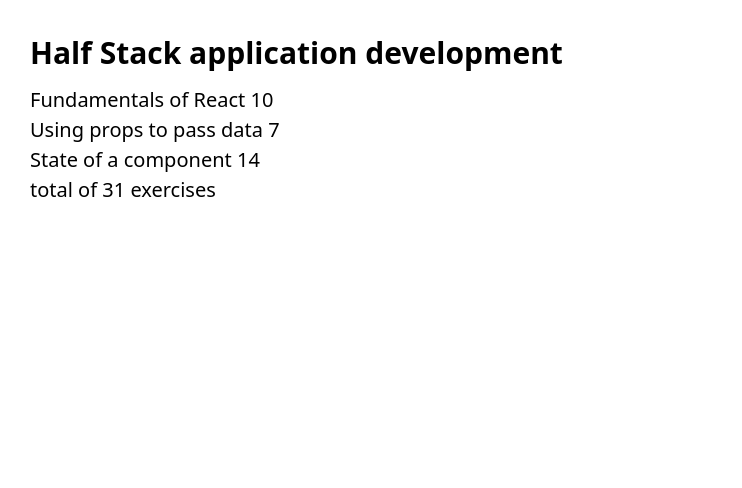
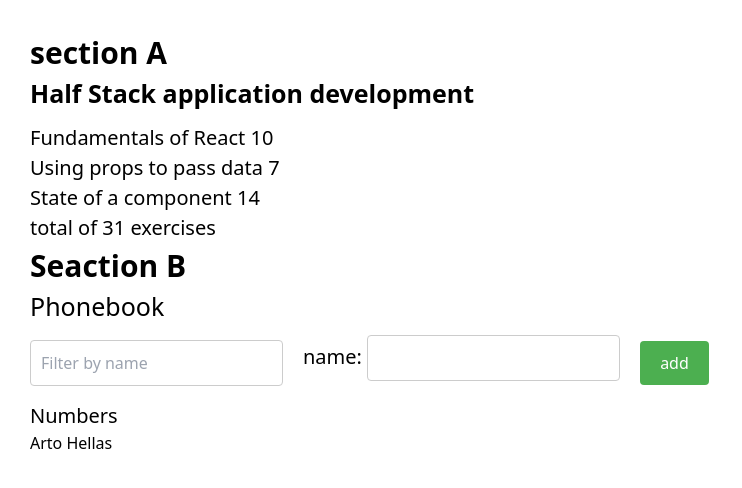
Before and after one commit to Abdulsalamdev/afex-learnings, a Next.js app: page /part2 in a window 1280 px wide. Shown: the top 488 px of the page, without its empty margins (0-742 px from the left). Built offline with nearby package versions, Linux system fonts and the light colour scheme.

Commit message:
completed

```diff
--- a/components/fullstackopen/part1/section2.tsx
+++ b/components/fullstackopen/part1/section2.tsx
@@ -20,10 +20,10 @@ export const Section2 = () => {
     newVotes[next] += 1;
     setVotes(newVotes);
   };
-  const hasNext = next < anecdotes.length - 1;
 
   // handle next
   const handleNext = () => {
+    const hasNext = next < anecdotes.length - 1;
     if (hasNext) {
       setNext(next + 1);
     } else {
--- a/components/fullstackopen/part2/seaction.tsx
+++ b/components/fullstackopen/part2/seactionA.tsx
@@ -37,8 +37,9 @@ export const SeacPart2 = () => {
   }, 0);
 
   return (
-    <div className="mt-[30px] ml-[30px]">
-      <div className="text-[30px] font-bold pb-[10px]">{course.name}</div>
+    <div>
+      <p className="text-[30px] font-bold">section A</p>
+      <div className="text-[25px] font-bold pb-[10px]">{course.name}</div>
       <div>
         {course.parts.map((item) => (
           <div key={item.id}>
--- /dev/null
+++ b/components/fullstackopen/part2/seactionB.tsx
@@ -0,0 +1,94 @@
+import React, { useState } from "react";
+
+export const SeactionBPart2 = () => {
+  const [persons, setPersons] = useState([{ name: "Arto Hellas" }]);
+  const [newName, setNewName] = useState("");
+  const [filterValue, setFilterValue] = useState("");
+
+  // filter function
+  const filteredPersons = persons.filter((person) =>
+    person.name.toLowerCase().includes(filterValue.toLowerCase())
+  );
+
+  //handleChange
+  const handleChange = (event: {
+    preventDefault: () => void;
+    target: { value: React.SetStateAction<string> };
+  }) => {
+    event.preventDefault();
+    setNewName(event.target.value);
+  };
+  //handleSubmit
+  const handlesubmit = (event: any) => {
+    event.preventDefault(); // Prevents form submission from refreshing the page
+    const newPerson = { name: newName }; // Create a new object with the input value
+    setPersons([...persons, newPerson]); // Add the new object to the existing array of persons
+    setNewName(""); // Clear the input field
+  };
+  console.log(filterValue, filteredPersons);
+  return (
+    <div className="">
+      <p className="text-[30px] font-bold">Seaction B</p>
+      <h2 className="text-[25px] font-medium pb-[10px]">Phonebook</h2>
+      <form
+        className="flex items-center gap-[20px] pb-[10px]"
+        onSubmit={(e) => {
+          handlesubmit(e);
+        }}
+      >
+        <input
+          style={{
+            padding: "10px",
+            border: "1px solid #ccc",
+            borderRadius: "4px",
+            fontSize: "16px",
+          }}
+          type="text"
+          placeholder="Filter by name"
+          value={filterValue}
+          onChange={(event) => setFilterValue(event.target.value)}
+        />
+        <div className="text-[20px] font-medium pb-[10px]">
+          name:{" "}
+          <input
+            value={newName}
+            onChange={handleChange}
+            type="text"
+            style={{
+              padding: "10px",
+              border: "1px solid #ccc",
+              borderRadius: "4px",
+              fontSize: "16px",
+            }}
+          />
+        </div>
+        <div className="">
+          <button
+            style={{
+              backgroundColor: "#4CAF50",
+              border: "none",
+              borderRadius: "4px",
+              color: "white",
+              padding: "10px 20px",
+              textAlign: "center",
+              textDecoration: "none",
+              display: "inline-block",
+              fontSize: "16px",
+
+              cursor: "pointer",
+            }}
+            type="submit"
+          >
+            add
+          </button>
+        </div>
+      </form>
+      <h2 className="text-[20px] font-medium">Numbers</h2>
+      <div>
+        {filteredPersons.map((item, index) => (
+          <p key={index}>{item.name}</p>
+        ))}
+      </div>
+    </div>
+  );
+};
--- a/pages/part2.tsx
+++ b/pages/part2.tsx
@@ -1,10 +1,12 @@
-import { SeacPart2 } from "@/components/fullstackopen/part2/seaction";
+import { SeacPart2 } from "@/components/fullstackopen/part2/seactionA";
+import { SeactionBPart2 } from "@/components/fullstackopen/part2/seactionB";
 import React from "react";
 
 const Part2 = () => {
   return (
-    <div>
+    <div className="mt-[30px] ml-[30px]">
       <SeacPart2 />
+      <SeactionBPart2 />
     </div>
   );
 };
```
